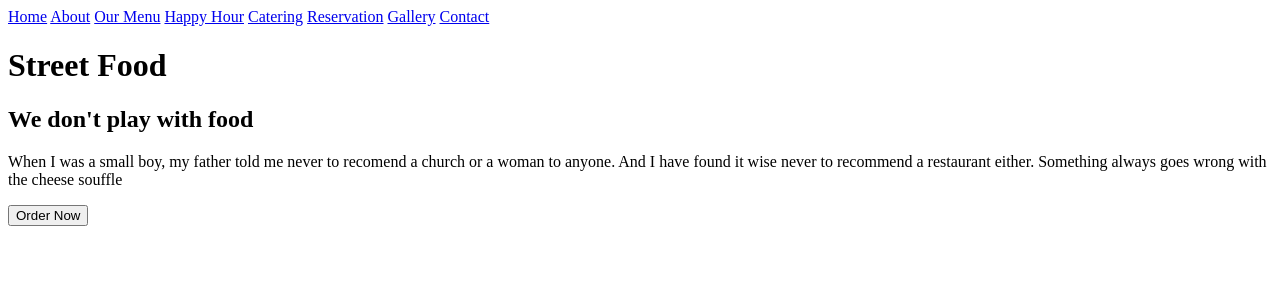
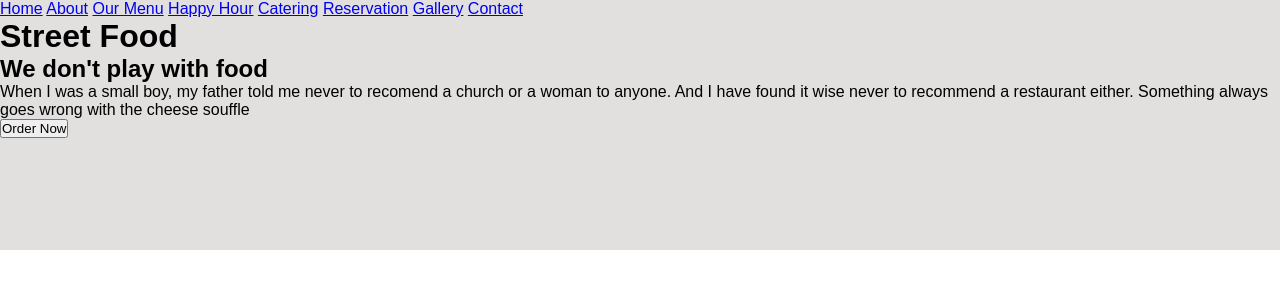
Before and after one commit to Evanik-KE/project-3, a plain HTML site: page index.html in a window 1280 px wide. Drawn offline with Linux system fonts and the light colour scheme.

Commit message:
link styles and styles top

```diff
--- a/index.html
+++ b/index.html
@@ -4,6 +4,7 @@
     <meta charset="UTF-8">
     <meta name="viewport" content="width=device-width, initial-scale=1.0">
     <title>Streetfood</title>
+    <link rel="stylesheet" href="style.css">
 </head>
 <body>
     <div class="top">
--- a/style.css
+++ b/style.css
@@ -0,0 +1,15 @@
+*{
+    margin: 0;
+    padding: 0;
+    box-sizing: border-box;
+    font-family: Arial, Helvetica, sans-serif;
+}
+body{
+    width: 100%;
+    background-color: white;
+}
+.top{
+    width: 100%;
+    background-color: rgb(226, 223, 223);
+    height: 250px;
+}
```
